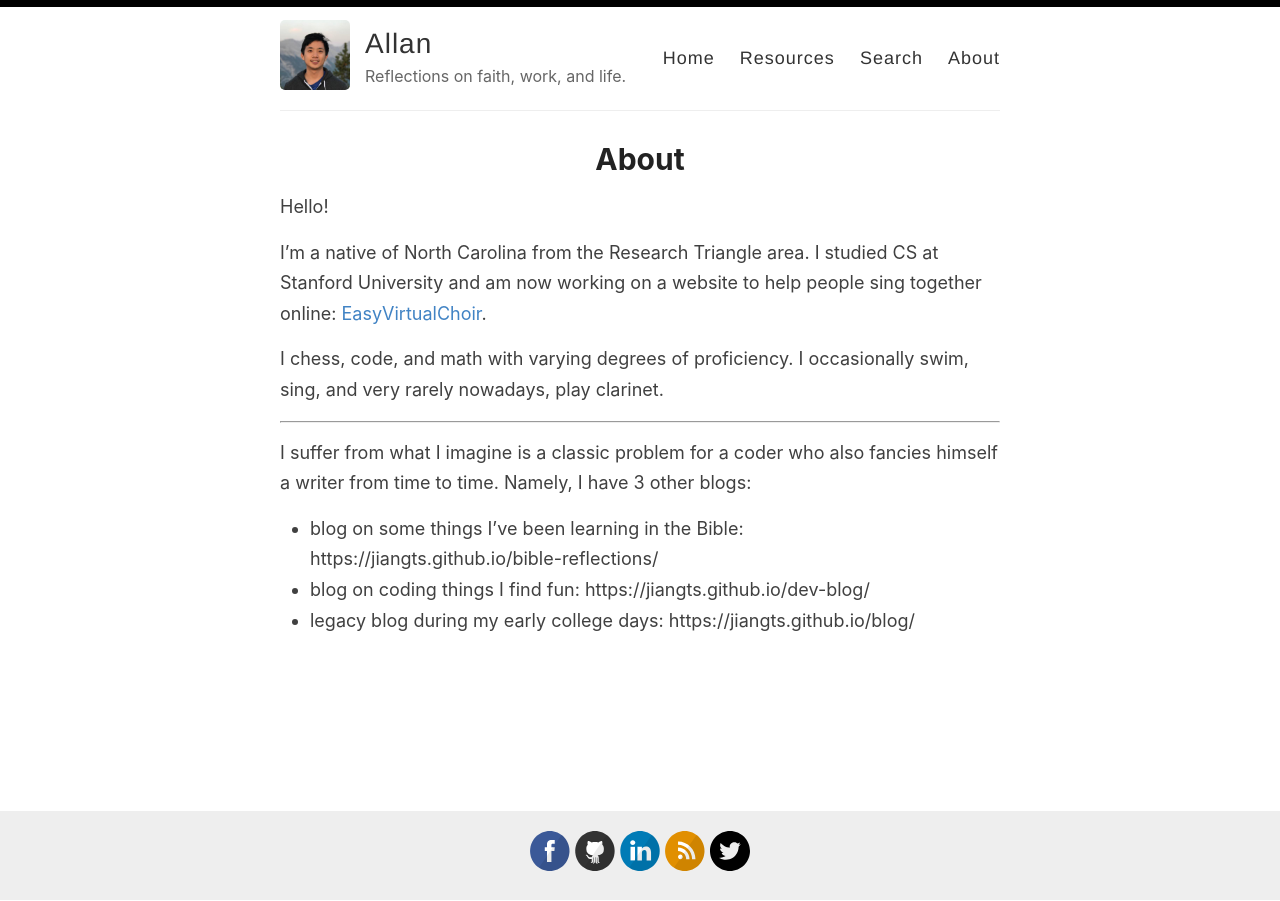
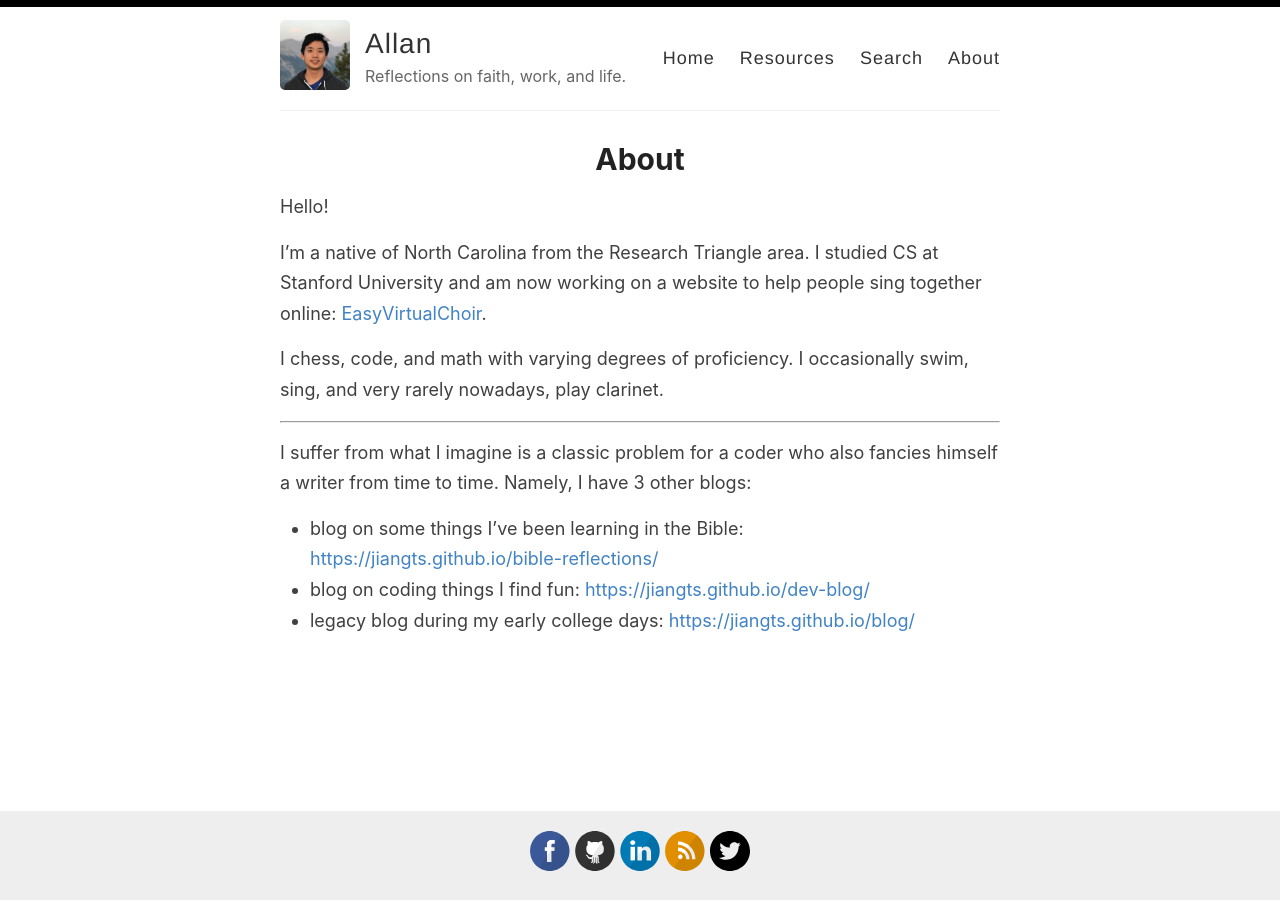
Before and after one commit to jiangts/jiangts.github.io, a Jekyll site: the page built from _pages/about.md, in a window 1280 px wide. Built offline with Jekyll 4.4.1, drawn with Linux system fonts in a browser that asks for light colours; some of the changed lines change nothing that is shown.

Commit message:
Update Fri May  6 10:20:33 PDT 2022

```diff
--- a/_pages/about.md
+++ b/_pages/about.md
@@ -18,6 +18,6 @@
 
 I suffer from what I imagine is a classic problem for a coder who also fancies himself a writer from time to time. Namely, I have 3 other blogs:
 
-- blog on some things I've been learning in the Bible: https://jiangts.github.io/bible-reflections/
-- blog on coding things I find fun: https://jiangts.github.io/dev-blog/
-- legacy blog during my early college days: https://jiangts.github.io/blog/
+- blog on some things I've been learning in the Bible: [https://jiangts.github.io/bible-reflections/](https://jiangts.github.io/bible-reflections/)
+- blog on coding things I find fun: [https://jiangts.github.io/dev-blog/](https://jiangts.github.io/dev-blog/)
+- legacy blog during my early college days: [https://jiangts.github.io/blog/](https://jiangts.github.io/blog/)
```
